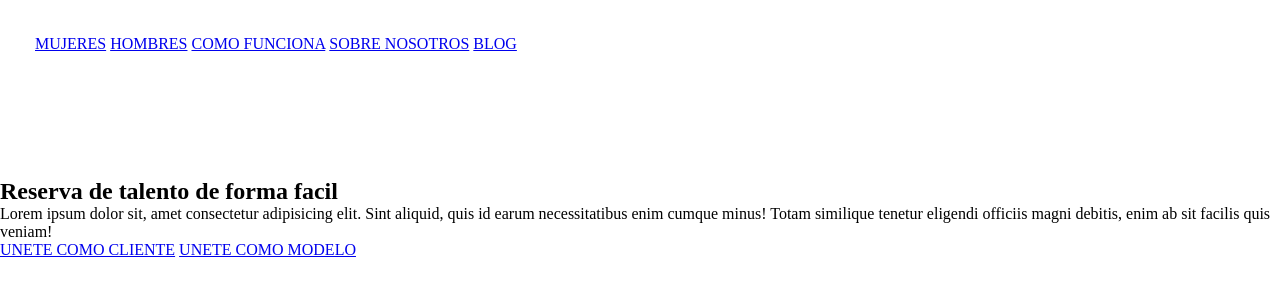
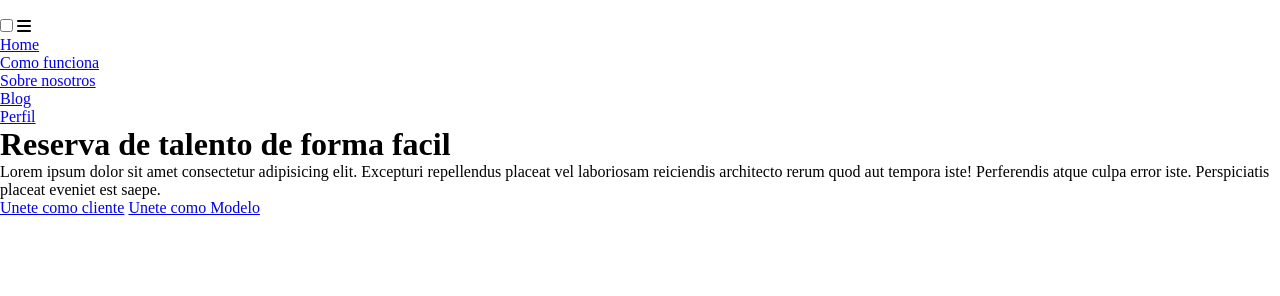
Before and after one commit to kwelian/go_casting, a plain HTML site: page gocasting/index.html in a window 1280 px wide. Drawn offline with Linux system fonts and the light colour scheme.

Commit message:
Update index.html

```diff
--- a/gocasting/index.html
+++ b/gocasting/index.html
@@ -1,28 +1,49 @@
 <!DOCTYPE html>
 <html lang="en">
   <head>
-    <meta charset="UTF-8">
-    <meta http-equiv="X-UA-Compatible" content="IE=edge">
-    <meta name="viewport" content="width=device-width, initial-scale=1.0">
-    <link rel="stylesheet" href="style.css">
-    <title>Document</title>
+    <meta charset="UTF-8" />
+    <meta http-equiv="X-UA-Compatible" content="IE=edge" />
+    <meta name="viewport" content="width=device-width, initial-scale=1.0" />
+    <title>Menu</title>
+    <link rel="stylesheet" href="style.css" />
   </head>
   <body>
-    <nav class="cabecera">
-        <a href="#">MUJERES</a>
-        <a href="#">HOMBRES</a>
-        <a href="#">COMO FUNCIONA</a>
-        <a href="#">SOBRE NOSOTROS</a>
-        <a href="#">BLOG</a>
+    <header>
+      <nav>
+        <div>
+          <img
+            src="imagenes/Documento_sin_título-removebg-preview.png"
+            class="logo"
+            alt=""
+          />
+        </div>
+        <input type="checkbox" id="check" />
+        <label for="check" class="bar-btn">
+          <i class="fas fa-bars"></i>
+        </label>
+        <ul class="nav-menu">
+          <li class="activo"><a href="#">Home</a></li>
+          <li><a href="#">Como funciona</a></li>
+          <li><a href="#">Sobre nosotros</a></li>
+          <li><a href="#">Blog</a></li>
+          <li><a href="perfil.html">Perfil</a></li>
+        </ul>
       </nav>
 
-    <div class="caja">
-        <div class="info">
-            <h2>Reserva de talento de forma facil</h2>
-            <p>Lorem ipsum dolor sit, amet consectetur adipisicing elit. Sint aliquid, quis id earum necessitatibus enim cumque minus! Totam similique tenetur eligendi officiis magni debitis, enim ab sit facilis quis veniam!</p>
-            <a class="unete" href="#">UNETE COMO CLIENTE</a>
-            <a class="unete" href="#">UNETE COMO MODELO</a>
+      <div class="banner-text container">
+        <h1>Reserva de talento de forma facil</h1>
+
+        <p>
+          Lorem ipsum dolor sit amet consectetur adipisicing elit. Excepturi
+          repellendus placeat vel laboriosam reiciendis architecto rerum quod
+          aut tempora iste! Perferendis atque culpa error iste. Perspiciatis
+          placeat eveniet est saepe.
+        </p>
+
+        <a class="btn-a" href="#">Unete como cliente</a>
+        <a class="btn-a" href="#">Unete como Modelo</a>
       </div>
-    </div>
+    </header>
+    <script src="https://kit.fontawesome.com/2cb25f2c39.js"></script>
   </body>
 </html>
```
Lines whose indentation alone changed are shown as unchanged.
